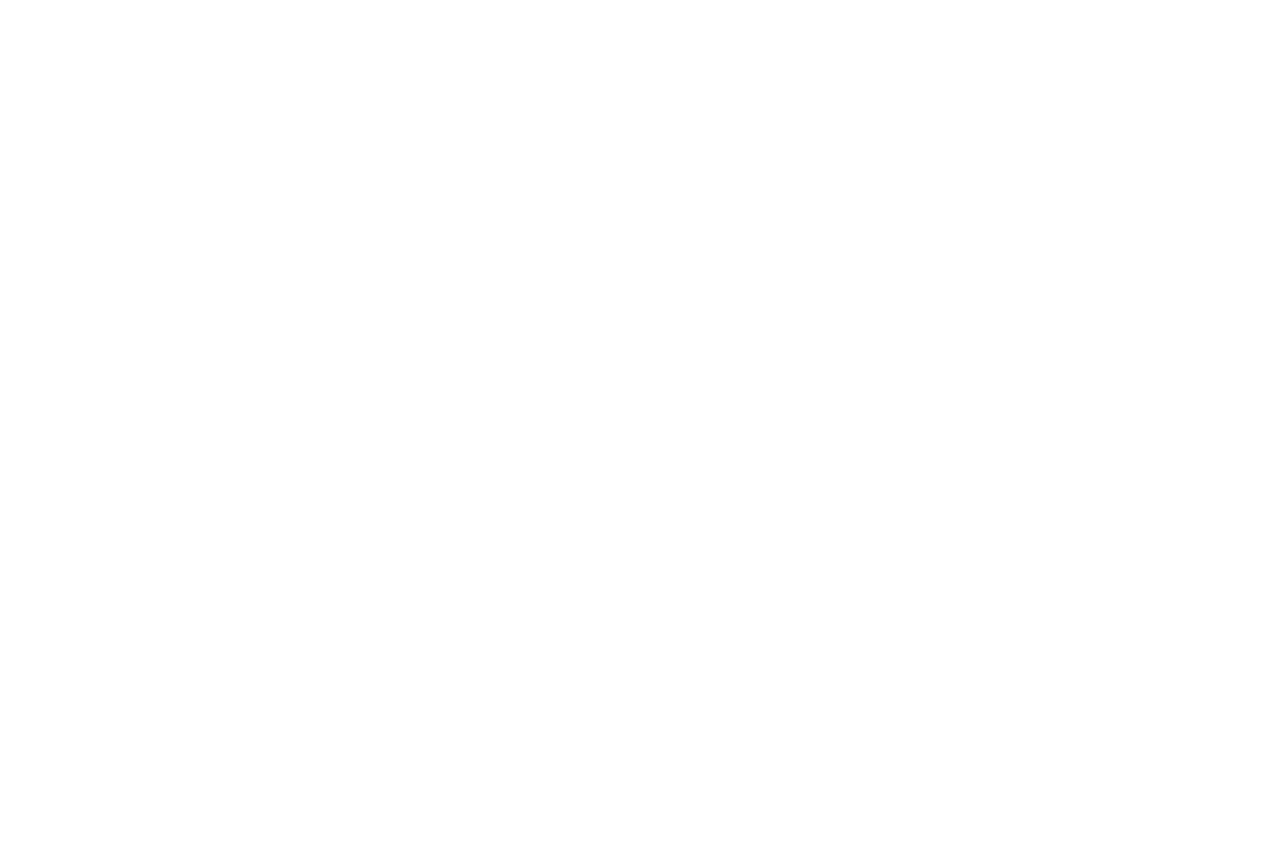
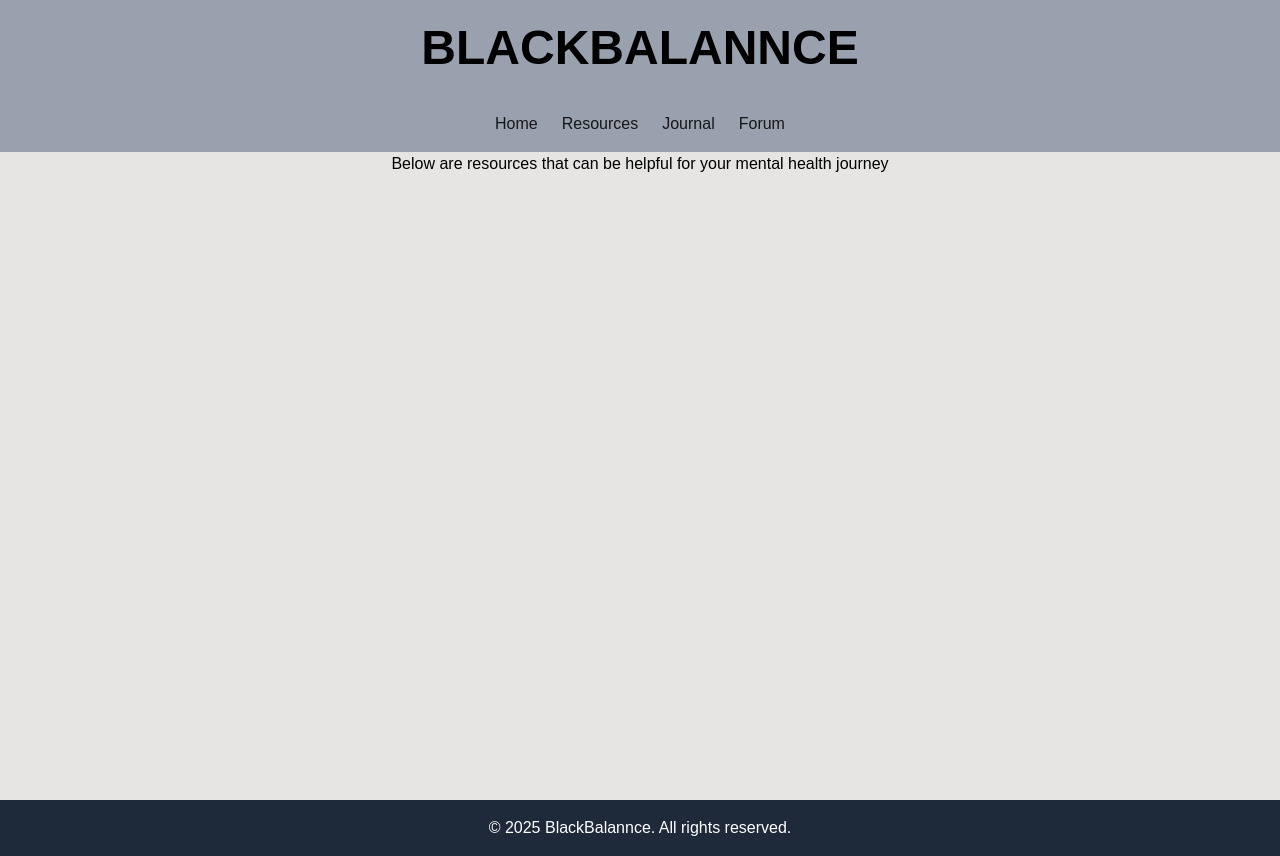
Before and after one commit to jasons1142/blackbalannce, a Next.js app: page /resources in a window 1280 px wide. Before the commit the page ends 800 px from the top, so only its background shows below. Built offline with nearby package versions, Linux system fonts and the light colour scheme.

Commit message:
Updates to home page and resources

```diff
--- a/app/page.tsx
+++ b/app/page.tsx
@@ -1,14 +1,13 @@
 import Navbar from "@/components/Navbar"
 import Footer from "@/components/Footer"
+import Header from "@/components/header"
 export default function HomePage() {
   return (
     <div>
       <main className = "bg-stone-200 min-h-screen">
-        <div className = "text-center bg-gray-400 w-full py-6">
-          <h1 className="text-5xl font-bold uppercase text-black">BlackBalannce</h1>
-        </div>
+        <Header />
         <Navbar/>
-        <div className = "bg-gray-600 p-15 rounded-lg text-white w-full max-w-xl mx-auto">
+        <div className = "bg-gray-600 p-15 rounded-lg text-white w-full max-w-xl mx-auto mt-30">
           <p>Welcome to BlackBalannce a webpage designed to focus on the mental needs of black people.
             On this site you will find mental health resources, a personal notebook, and a friendly forum to communicate with others.
           </p>
--- a/app/resources/page.tsx
+++ b/app/resources/page.tsx
@@ -1,10 +1,15 @@
 import Navbar from "@/components/Navbar"
 import Footer from "@/components/Footer"
+import Header from "@/components/header"
 export default function Resources() {
+    return (
         <div>
             <main className = "bg-stone-200 min-h-screen">
+                <Header />
                 <Navbar/>
+                <h1 className = "text-center text-black">Below are resources that can be helpful for your mental health journey</h1>
             </main>
             <Footer/>
         </div>
+    )
 }
--- a/components/Navbar.tsx
+++ b/components/Navbar.tsx
@@ -2,7 +2,7 @@ import Link from 'next/link';
 
 export default function Navbar() {
   return (
-    <nav className="bg-gray-400 py-4 mb-30">
+    <nav className="bg-gray-400 py-4">
       <div className=" flex justify-center space-x-6 w-full">
         <Link href="/">Home</Link>
         <Link href="/resources">Resources</Link>
--- /dev/null
+++ b/components/header.tsx
@@ -0,0 +1,7 @@
+export default function Header() {
+    return (
+        <div className = "text-center bg-gray-400 w-full py-6">
+          <h1 className="text-5xl font-bold uppercase text-black">BlackBalannce</h1>
+        </div>
+    )
+}
```
Lines whose indentation alone changed are shown as unchanged.
